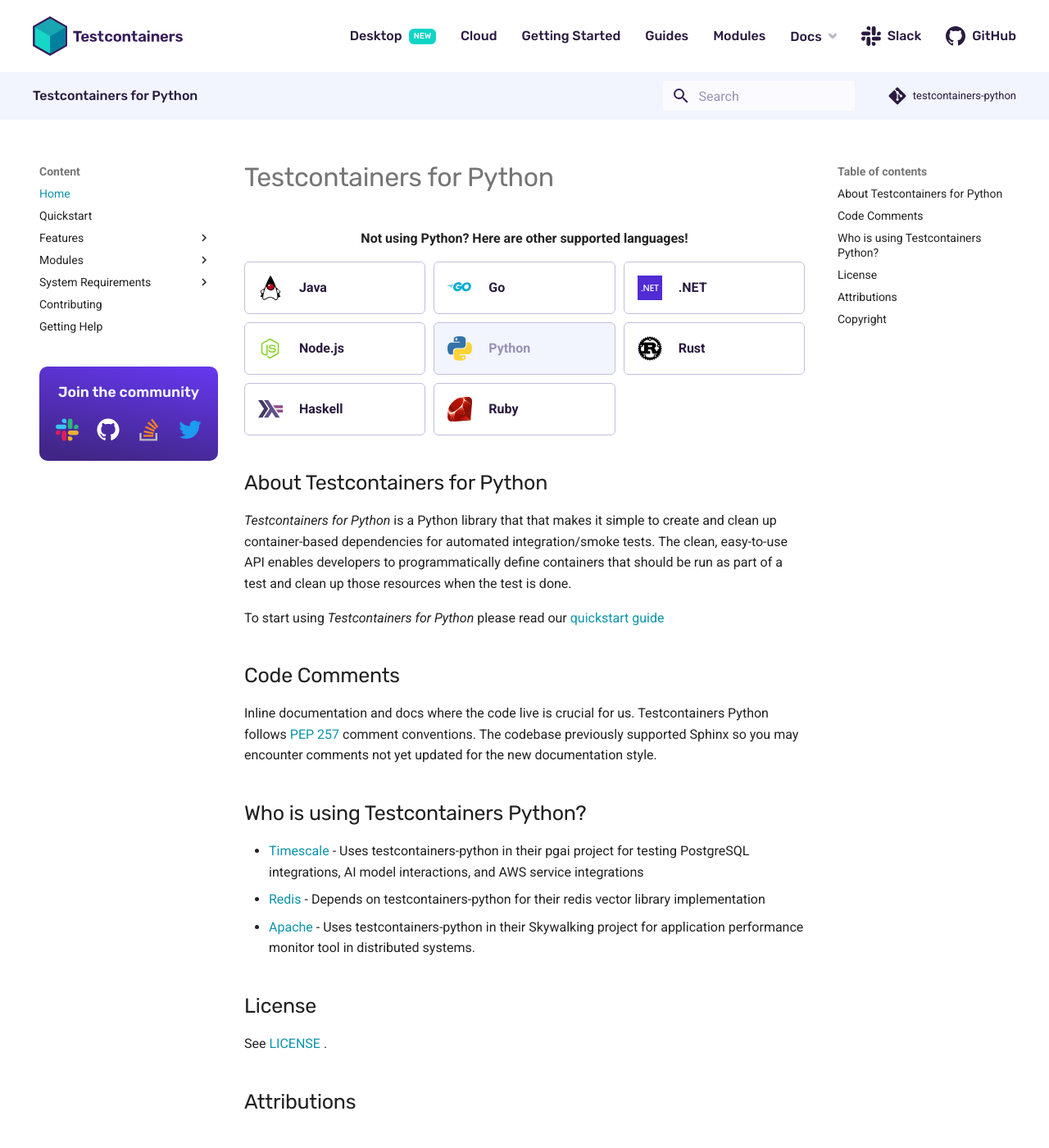
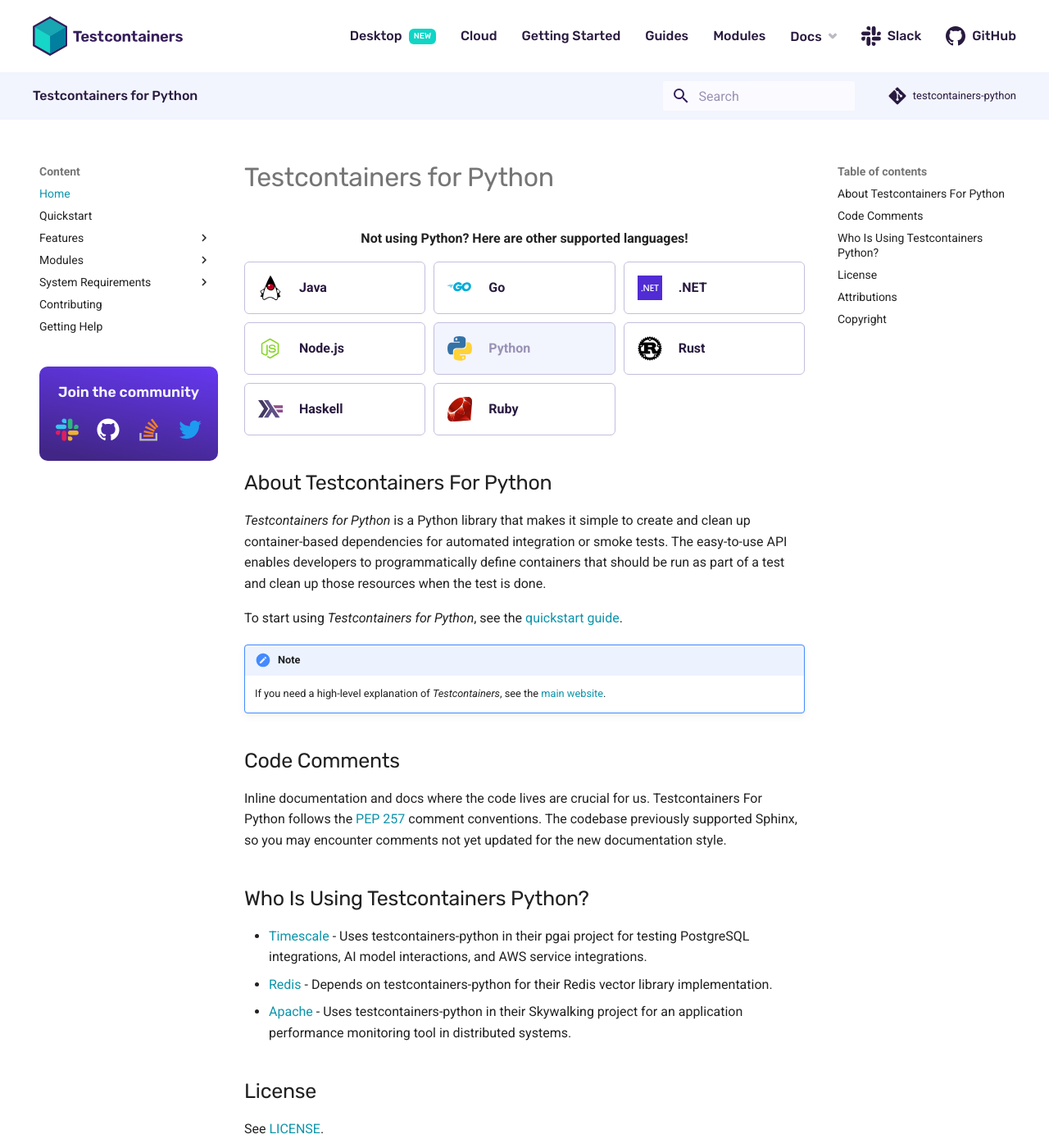
Before and after one commit to testcontainers/testcontainers-python, an MkDocs documentation site: the page built from docs/index.md, in a window 1280 px wide and 1400 px high. Shown: the whole window at 82% size. Built offline with MkDocs 1.6.1 and Material for MkDocs 9.7.7, drawn with Linux system fonts in a browser that asks for light colours; comment, search, counter and statistics services are not loaded.

Commit message:
add link to main website

```diff
--- a/docs/index.md
+++ b/docs/index.md
@@ -12,25 +12,29 @@
     <a href="https://github.com/testcontainers/testcontainers-ruby/" class="card-grid-item" ><img src="language-logos/ruby.svg"/>Ruby</a>
 </div>
 
-## About Testcontainers for Python
+## About Testcontainers For Python
 
-_Testcontainers for Python_ is a Python library that that makes it simple to create and clean up container-based dependencies for automated integration/smoke tests. The clean, easy-to-use API enables developers to programmatically define containers that should be run as part of a test and clean up those resources when the test is done.
+_Testcontainers for Python_ is a Python library that makes it simple to create and clean up container-based dependencies for automated integration or smoke tests. The easy-to-use API enables developers to programmatically define containers that should be run as part of a test and clean up those resources when the test is done.
 
-To start using _Testcontainers for Python_ please read our [quickstart guide](quickstart.md)
+To start using _Testcontainers for Python_, see the [quickstart guide](quickstart.md).
+
+!!!note
+
+    If you need a high-level explanation of _Testcontainers_, see the [main website](https://testcontainers.com/getting-started/).
 
 ## Code Comments
 
-Inline documentation and docs where the code live is crucial for us. Testcontainers Python follows [PEP 257](https://peps.python.org/pep-0257/){:target="\_blank"} comment conventions. The codebase previously supported Sphinx so you may encounter comments not yet updated for the new documentation style.
+Inline documentation and docs where the code lives are crucial for us. Testcontainers For Python follows the [PEP 257](https://peps.python.org/pep-0257/){:target="\_blank"} comment conventions. The codebase previously supported Sphinx, so you may encounter comments not yet updated for the new documentation style.
 
-## Who is using Testcontainers Python?
+## Who Is Using Testcontainers Python?
 
-- [Timescale](https://www.timescale.com/) - Uses testcontainers-python in their pgai project for testing PostgreSQL integrations, AI model interactions, and AWS service integrations
-- [Redis](https://redis.io/) - Depends on testcontainers-python for their redis vector library implementation
-- [Apache](https://skywalking.apache.org/) - Uses testcontainers-python in their Skywalking project for application performance monitor tool in distributed systems.
+- [Timescale](https://www.timescale.com/) - Uses testcontainers-python in their pgai project for testing PostgreSQL integrations, AI model interactions, and AWS service integrations.
+- [Redis](https://redis.io/) - Depends on testcontainers-python for their Redis vector library implementation.
+- [Apache](https://skywalking.apache.org/) - Uses testcontainers-python in their Skywalking project for an application performance monitoring tool in distributed systems.
 
 ## License
 
-See [LICENSE](https://raw.githubusercontent.com/testcontainers/testcontainers-python/refs/heads/main/LICENSE.txt){:target="\_blank"} .
+See [LICENSE](https://raw.githubusercontent.com/testcontainers/testcontainers-python/refs/heads/main/LICENSE.txt){:target="\_blank"}.
 
 ## Attributions
 
```
Also changed, not shown: docs/quickstart.md (+2 -1 lines).
